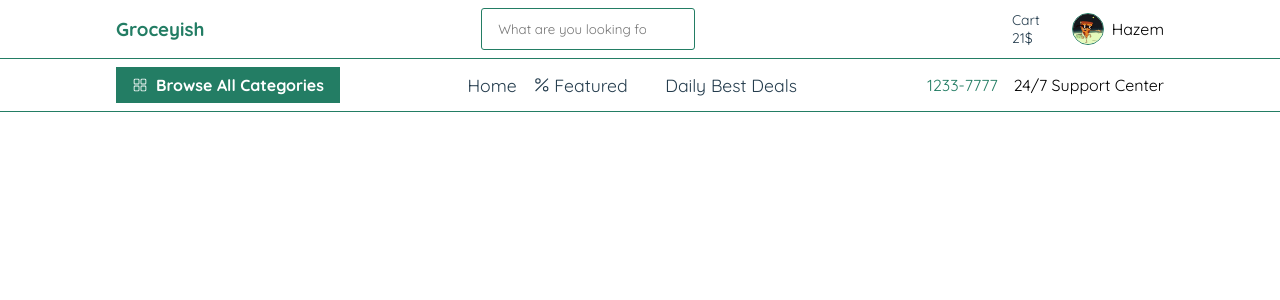
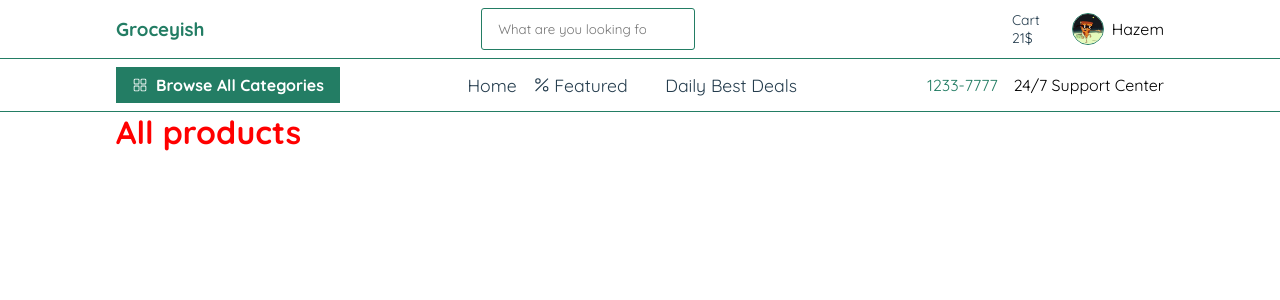
Before and after one commit to hazemelfeky/grocerish, a Vue app: page /products in a window 1280 px wide. Shown: the top 300 px of the page. Built offline with nearby package versions, Linux system fonts and the light colour scheme; no server answers; some icons are missing.

Commit message:
feat: init cart and products pages

```diff
--- /dev/null
+++ b/src/assets/styles/components/cart.scss
@@ -0,0 +1,3 @@
+.cart {
+  color: red;
+}
--- /dev/null
+++ b/src/assets/styles/components/products.scss
@@ -0,0 +1,6 @@
+.products {
+  h1 {
+
+    color: red;
+  }
+}
--- a/src/assets/styles/main.scss
+++ b/src/assets/styles/main.scss
@@ -12,6 +12,8 @@
 @import "./components/advantages.scss";
 @import "./components/footer.scss";
 @import "./components/product.scss";
+@import "./components/products.scss";
+@import "./components/cart.scss";
 
 * {
   font-family: "Quicksand", sans-serif;
--- a/src/components/Sections/SectionsBanners.vue
+++ b/src/components/Sections/SectionsBanners.vue
@@ -6,7 +6,7 @@
       <p class="banners__delivery__comment">
         Don’t mess a need. Free delivery!
       </p>
-      <a class="banners__delivery__shopnow shopnow" href="">Shop Here</a>
+      <router-link class="banners__delivery__shopnow shopnow" to="/products">Shop Here</router-link>
       <img class="banners__delivery__image" alt="delivery" src="/src/assets/Offer1.png" />
     </div>
     <div class="banners__deals">
@@ -15,7 +15,7 @@
       <p class="banners__deals__comment">
         Save up to 60% off on your first order.
       </p>
-      <a class="banners__deals__shopnow shopnow" href="">Shop Here</a>
+      <a class="banners__deals__shopnow shopnow" href="/products">Shop Here</a>
       <img class="banners__deals__image" alt="deals" src="/src/assets/Offer2.png" />
     </div>
   </div>
--- a/src/components/Sections/SectionsControls.vue
+++ b/src/components/Sections/SectionsControls.vue
@@ -7,7 +7,7 @@ const cartLength = computed(() => store.cart.length);
   <nav class="controls">
     <div class="wrapper">
       <div class="controls__user">
-        <div class="controls__user__cart">
+        <router-link to="/cart" class="controls__user__cart">
           <div class="controls__user__cart__icon">
             <Icon icon="mdi:cart-outline" />
             <span v-if="cartLength" class="controls__user__cart__icon__counter">
@@ -18,7 +18,7 @@ const cartLength = computed(() => store.cart.length);
             <p>Cart</p>
             <p>21$</p>
           </div>
-        </div>
+        </router-link>
         <AppUser class="controls__user__profile" />
       </div>
       <router-link to="/">
--- /dev/null
+++ b/src/views/Cart.vue
@@ -0,0 +1,13 @@
+<template>
+  <div class="cart wrapper">
+    cart
+  </div>
+</template>
+
+<script setup>
+
+</script>
+
+<style lang="scss" scoped>
+
+</style>
--- /dev/null
+++ b/src/views/products/index.vue
@@ -0,0 +1,13 @@
+<template>
+  <div class="products wrapper">
+    <h1>All products</h1>
+  </div>
+</template>
+
+<script setup>
+
+</script>
+
+<style lang="scss" scoped>
+
+</style>
```
Also changed, not shown: src/plugins/router.js (+6 -2 lines), src/views/products/_id.vue (renamed from src/views/product/_id.vue).
